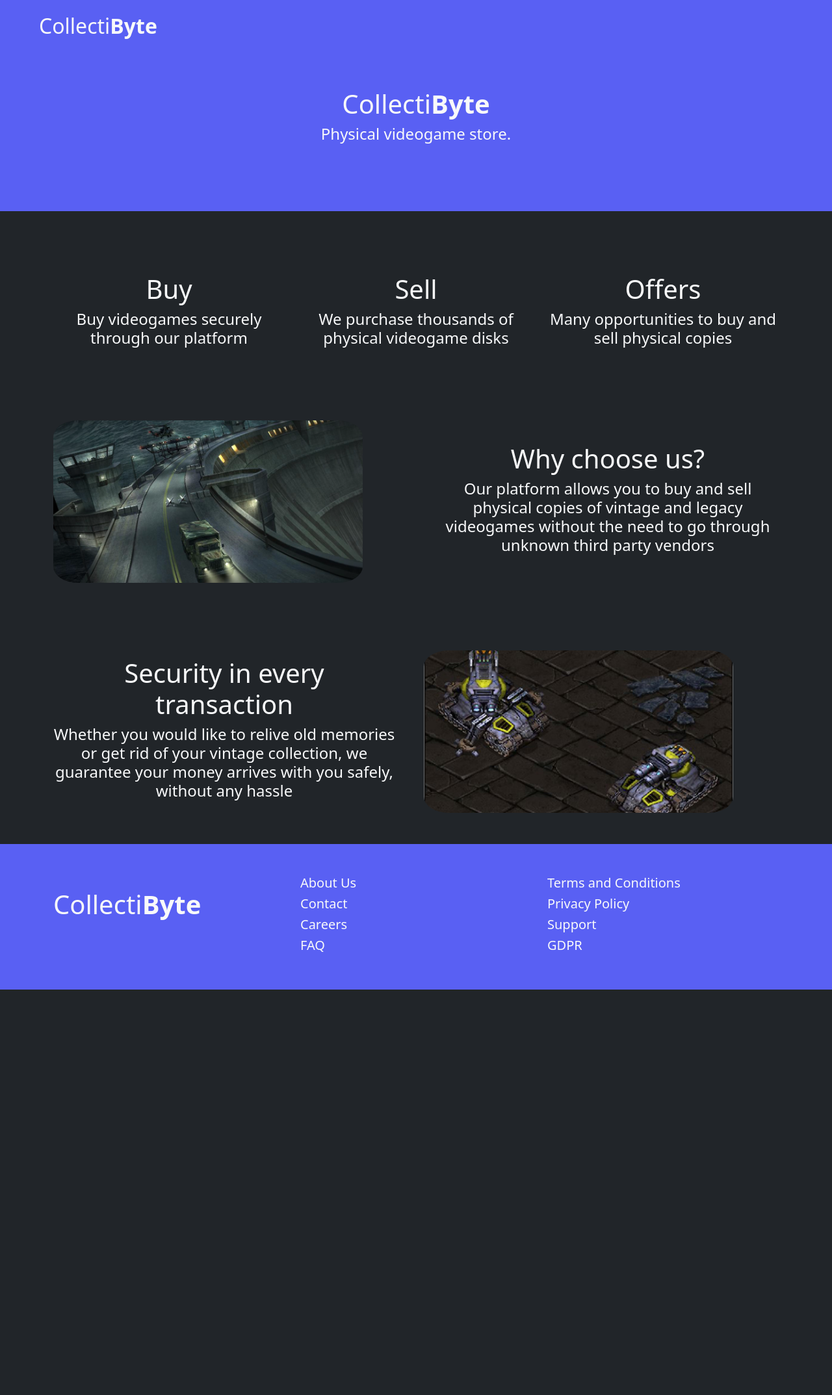
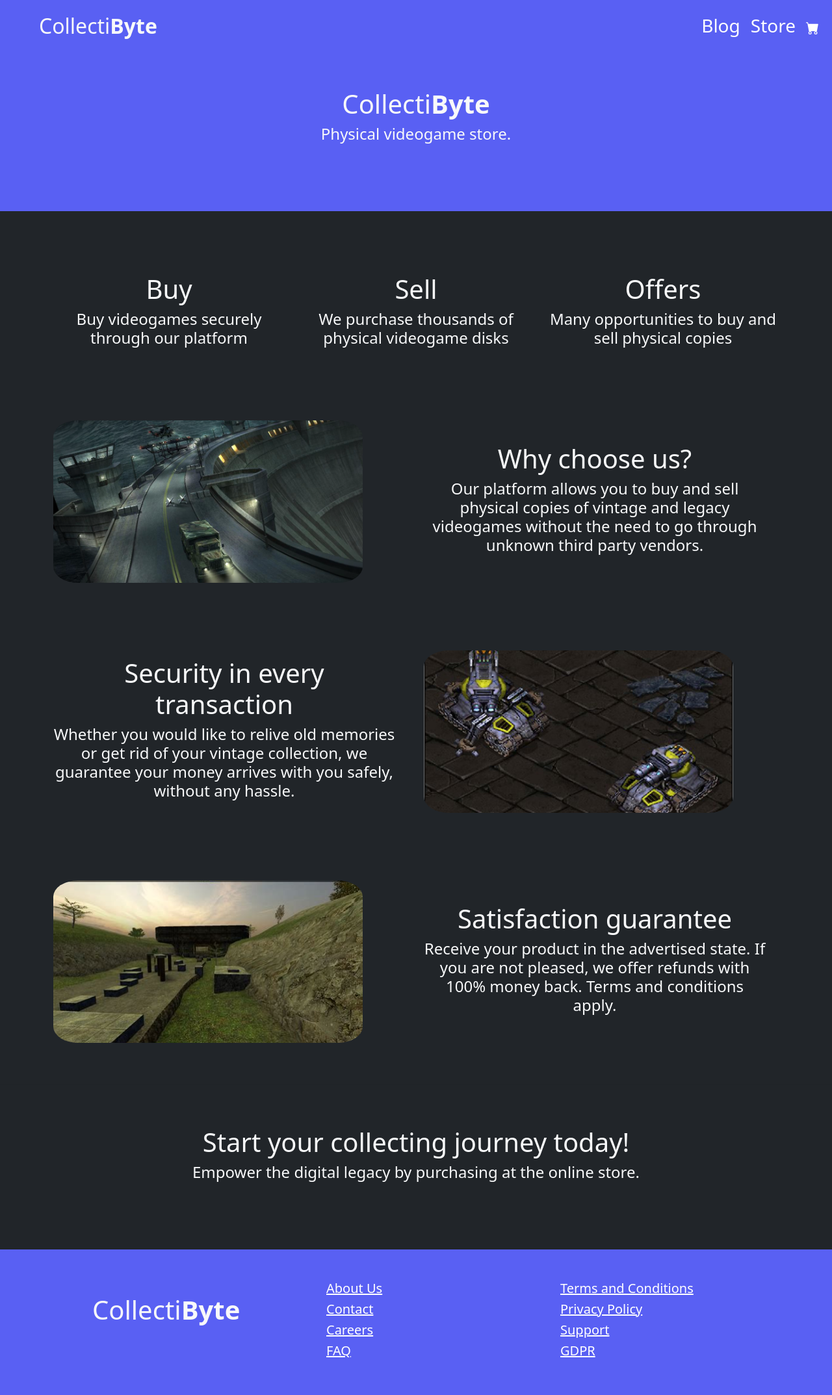
Before and after one commit to korhlibri/collectibyte, a PHP site: page /home in a window 1280 px wide. Shown: the whole page at 65% size. Before the commit the page ends 1523 px from the top, so only its background shows below. Run offline with PHP 8.4, Linux system fonts and the light colour scheme; some libraries are stand-ins or nearby versions.

Commit message:
finished populating home page, navbar, and added footer fixes

```diff
--- a/assets/css/style.css
+++ b/assets/css/style.css
@@ -7,6 +7,14 @@ header {
 .text-primary {
     color: #5960f3 !important;
 
+}
+
+a {
+    color: white !important;
+}
+
+a:hover {
+    color: rgba(255, 255, 255, 0.664);
 }
 
 .bg-primary {
--- a/footer.php
+++ b/footer.php
@@ -1,22 +1,22 @@
 <footer class="bg-primary position-relative mt-auto">
     <div class="container">
-        <div class="row align-items-center mt-5 mb-5">
+        <div class="row align-items-center mt-5 mb-5 ms-5">
             <div class="col-12 col-md-4">
                 <a class="navbar-brand logo text-light" href="home">
                     <h1>Collecti<span class="fw-bold">Byte</span></h1>
                 </a>
             </div>
             <div class="col-12 col-md-4">
-                <h5 class="text-light"><a>About Us</a></h5>
-                <h5 class="text-light"><a>Contact</a></h5>
-                <h5 class="text-light"><a>Careers</a></h5>
-                <h5 class="text-light"><a>FAQ</a></h5>
+                <h5 class="text-light"><a href="#">About Us</a></h5>
+                <h5 class="text-light"><a href="#">Contact</a></h5>
+                <h5 class="text-light"><a href="#">Careers</a></h5>
+                <h5 class="text-light"><a href="#">FAQ</a></h5>
             </div>
             <div class="col-12 col-md-4">
-                <h5 class="text-light"><a>Terms and Conditions</a></h5>
-                <h5 class="text-light"><a>Privacy Policy</a></h5>
-                <h5 class="text-light"><a>Support</a></h5>
-                <h5 class="text-light"><a>GDPR</a></h5>
+                <h5 class="text-light"><a href="#">Terms and Conditions</a></h5>
+                <h5 class="text-light"><a href="#">Privacy Policy</a></h5>
+                <h5 class="text-light"><a href="#">Support</a></h5>
+                <h5 class="text-light"><a href="#">GDPR</a></h5>
             </div>
         </div>
     </div>
--- a/header.php
+++ b/header.php
@@ -4,6 +4,20 @@
             <a class="navbar-brand logo text-light ms-5 mt-2 mb-2" href="home">
                 <h2>Collecti<span class="fw-bold">Byte</span></h2>
             </a>
+            <button class="navbar-toggler" type="button" data-bs-toggle="collapse" data-bs-target="#navbarSupportedContent" aria-controls="navbarSupportedContent" aria-expanded="false" aria-label="Toggle navigation">
+                <span class="navbar-toggler-icon"></span>
+            </button>
+            <div class="collapse navbar-collapse" id="navbarSupportedContent">
+                <ul class="navbar-nav ms-auto">
+                    <li class="nav-item active"><a class="nav-link h3" href="blog">Blog</a></li>
+                    <li class="nav-item active"><a class="nav-link h3" href="store">Store</a></li>
+                    <li class="nav-item active"><a class="nav-link h3" href="store">
+                        <svg xmlns="http://www.w3.org/2000/svg" width="20" height="20" fill="currentColor" class="bi bi-cart-fill" viewBox="0 0 16 16">
+                            <path d="M0 1.5A.5.5 0 0 1 .5 1H2a.5.5 0 0 1 .485.379L2.89 3H14.5a.5.5 0 0 1 .491.592l-1.5 8A.5.5 0 0 1 13 12H4a.5.5 0 0 1-.491-.408L2.01 3.607 1.61 2H.5a.5.5 0 0 1-.5-.5M5 12a2 2 0 1 0 0 4 2 2 0 0 0 0-4m7 0a2 2 0 1 0 0 4 2 2 0 0 0 0-4m-7 1a1 1 0 1 1 0 2 1 1 0 0 1 0-2m7 0a1 1 0 1 1 0 2 1 1 0 0 1 0-2"/>
+                        </svg>
+                    </a></li>
+                </ul>
+            </div>
         </div>
     </nav>
 </header>
--- a/modules/home.php
+++ b/modules/home.php
@@ -35,16 +35,16 @@
 
 <section class="mt-5 mb-5">
     <div class="container align-center text-center text-light">
-        <div class="row align-items-center justify-content-between">
+        <div class="row align-items-center">
             <div class="col-md-6 col-12 mt-2">
                 <div class="row">
                     <img class="home-image rounded" src="assets/images/1.PNG">
                 </div>
             </div>
             <div class="col-md-6 col-12 mt-2">
-                <div class="row ms-2">
+                <div class="row me-2">
                     <h1>Why choose us?</h1>
-                    <h4>Our platform allows you to buy and sell physical copies of vintage and legacy videogames without the need to go through unknown third party vendors</h4>
+                    <h4>Our platform allows you to buy and sell physical copies of vintage and legacy videogames without the need to go through unknown third party vendors.</h4>
                 </div>
             </div>
         </div>
@@ -53,11 +53,11 @@
 
 <section class="mt-5 mb-5">
     <div class="container align-center text-center text-light">
-        <div class="row align-items-center justify-content-between">
+        <div class="row align-items-center">
             <div class="col-md-6 col-12 order-2 order-md-1 mt-2">
                 <div class="row me-2">
                     <h1>Security in every transaction</h1>
-                    <h4>Whether you would like to relive old memories or get rid of your vintage collection, we guarantee your money arrives with you safely, without any hassle</h4>
+                    <h4>Whether you would like to relive old memories or get rid of your vintage collection, we guarantee your money arrives with you safely, without any hassle.</h4>
                 </div>
             </div>
             <div class="col-md-6 col-12 order-1 order-md-2 mt-2">
@@ -68,3 +68,36 @@
         </div>
     </div>
 </section>
+
+<section class="mt-5 mb-5">
+    <div class="container align-center text-center text-light">
+        <div class="row align-items-center">
+            <div class="col-md-6 col-12 mt-2">
+                <div class="row">
+                    <img class="home-image rounded" src="assets/images/3.jpg">
+                </div>
+            </div>
+            <div class="col-md-6 col-12 mt-2">
+                <div class="row me-2">
+                    <h1>Satisfaction guarantee</h1>
+                    <h4>Receive your product in the advertised state. If you are not pleased, we offer refunds with 100% money back. Terms and conditions apply.</h4>
+                </div>
+            </div>
+        </div>
+    </div>
+</section>
+
+<hr>
+
+<section class="mt-5 mb-5">
+    <div class="container align-center text-center text-light">
+        <div class="row align-items-center justify-content-between">
+            <div class="col-12">
+                <div class="row mb-5">
+                    <h1>Start your collecting journey today!</h1>
+                    <h4>Empower the digital legacy by purchasing at the online store.</h4>
+                </div>
+            </div>
+        </div>
+    </div>
+</section>
```
Also changed, not shown: assets/images/3.jpg (added).
